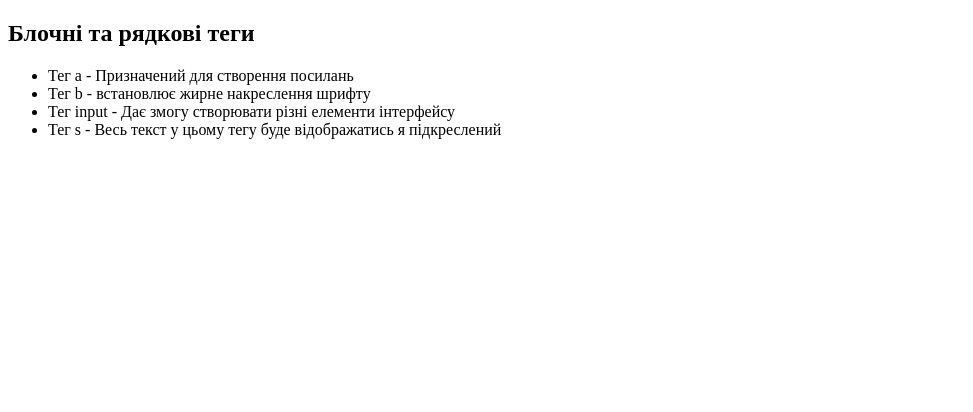
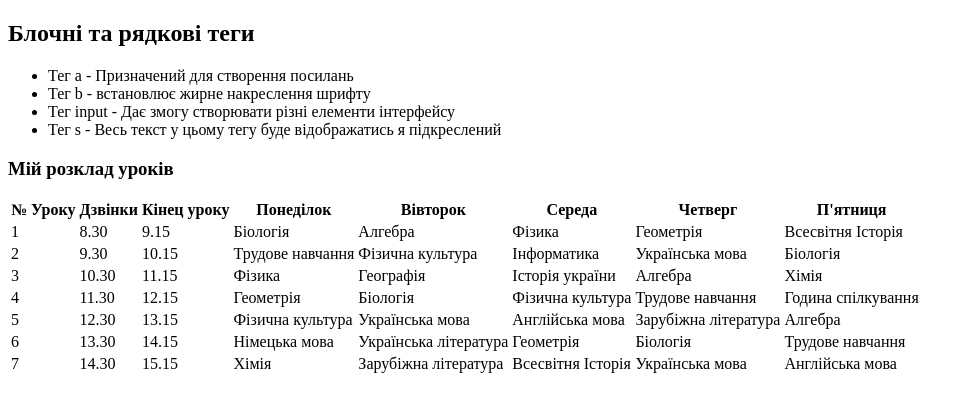
Before and after one commit to kirillbudcik/lesson, a plain HTML site: page index.html in a window 1280 px wide. Shown: the whole page, without its empty margins (0-973 px from the left). Drawn offline with Linux system fonts and the light colour scheme.

Commit message:
Update index.html

```diff
--- a/index.html
+++ b/index.html
@@ -14,6 +14,98 @@
         <li>Тег input - Дає змогу створювати різні елементи інтерфейсу</li>
         <li>Тег s - Весь текст у цьому тегу буде відображатись я підкреслений</li>
     </ul>
+
+    <h3>Мій розклад уроків</h3>
+
+    <table>
+        <thead>
+            <tr>
+                <th>№ Уроку</th>
+                <th>Дзвінки</th>
+                <th>Кінец уроку</th>
+                <th>Понеділок</th>
+                <th>Вівторок</th>
+                <th>Середа</th>
+                <th>Четверг</th>
+                <th>П'ятниця</th>
+            </tr>
+        </thead>
+        <tbody>
+           <tr>
+            <td>1</td>
+            <td>8.30</td>
+            <td>9.15</td>
+            <td>Біологія</td>
+            <td>Алгебра</td>
+            <td>Фізика</td>
+            <td>Геометрія</td>
+            <td>Всесвітня Історія</td>
+           </tr>
+           <tr>
+            <td>2</td>
+            <td>9.30</td>
+            <td>10.15</td>
+            <td>Трудове навчання</td>
+            <td>Фізична культура</td>
+            <td>Інформатика</td>
+            <td>Українська мова</td>
+            <td>Біологія</td>
+           </tr>
+           <tr>
+            <td>3</td>
+            <td>10.30</td>
+            <td>11.15</td>
+            <td>Фізика</td>
+            <td>Географія</td>
+            <td>Історія україни</td>
+            <td>Алгебра</td>
+            <td>Хімія</td>
+           </tr>
+           <tr>
+            <td>4</td>
+            <td>11.30</td>
+            <td>12.15</td>
+            <td>Геометрія</td>
+            <td>Біологія</td>
+            <td>Фізична культура</td>
+            <td>Трудове навчання</td>
+            <td>Година спілкування</td>
+           </tr>
+           <tr>
+            <td>5</td>
+            <td>12.30</td>
+            <td>13.15</td>
+            <td>Фізична культура</td>
+            <td>Українська мова</td>
+            <td>Англійська мова</td>
+            <td>Зарубіжна література</td>
+            <td>Алгебра</td>
+           </tr>
+           <tr>
+            <td>6</td>
+            <td>13.30</td>
+            <td>14.15</td>
+            <td>Німецька мова</td>
+            <td>Українська література</td>
+            <td>Геометрія</td>
+            <td>Біологія</td>
+            <td>Трудове навчання</td>
+           </tr>
+           <tr>
+            <td>7</td>
+            <td>14.30</td>
+            <td>15.15</td>
+            <td>Хімія</td>
+            <td>Зарубіжна література</td>
+            <td>Всесвітня Історія</td>
+            <td>Українська мова</td>
+            <td>Англійська мова</td>
+           </tr>
+        </tbody>
+        <tfoot>
+
+        </tfoot>
+    </table>
    </section>
 </body>
 </html>
```
